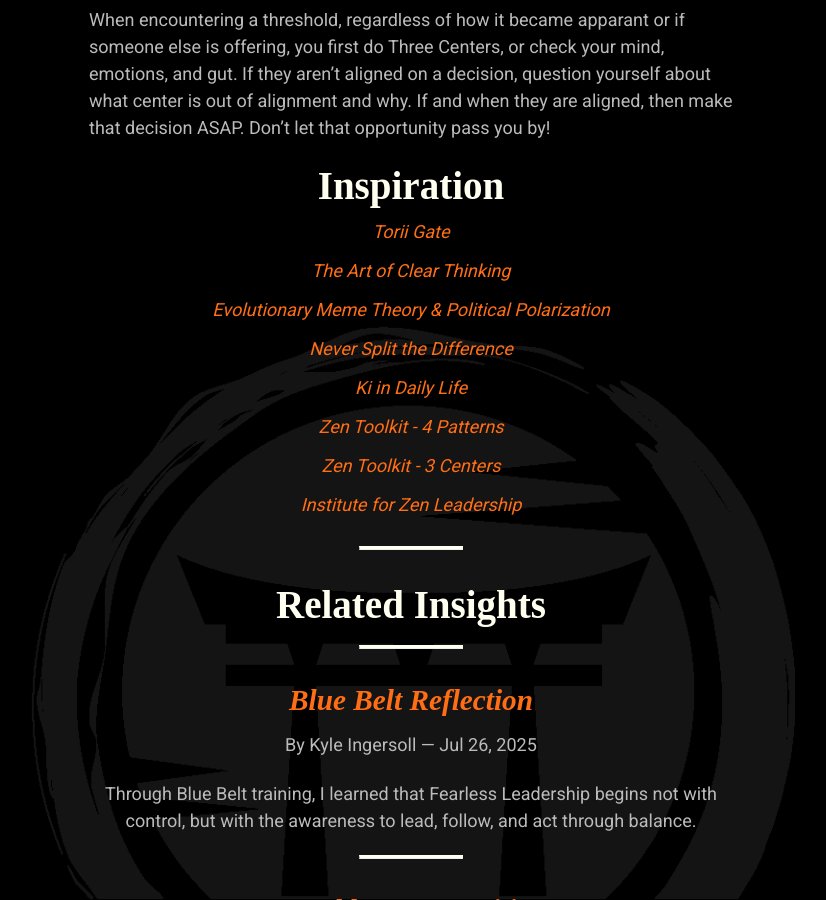
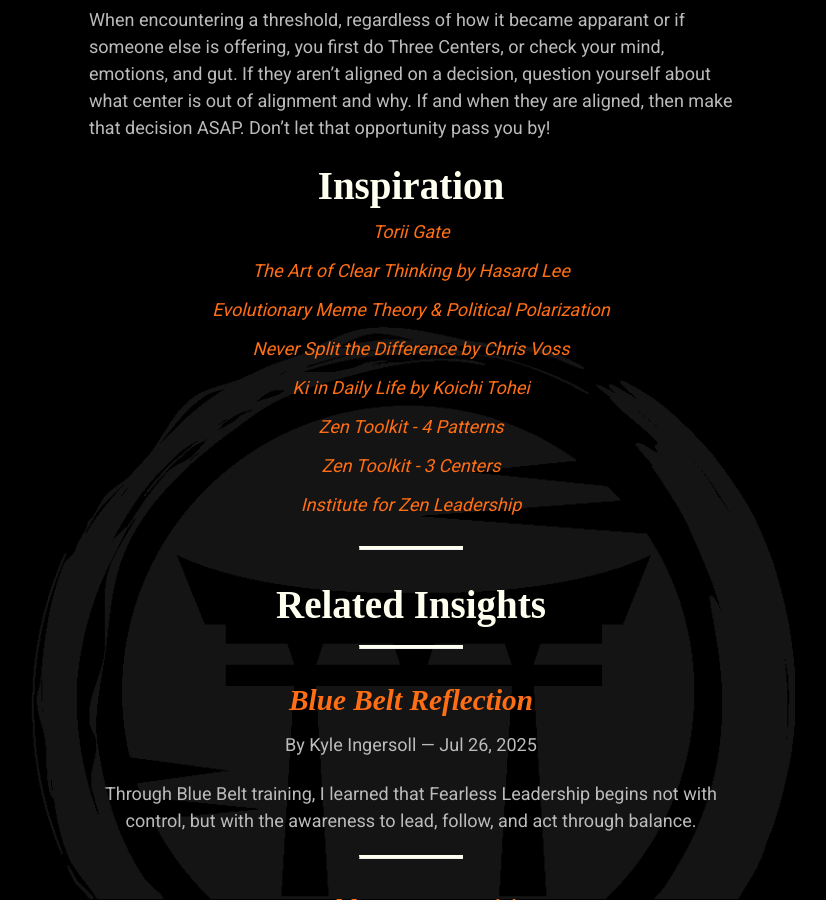
Before and after one commit to mindset-dojo/mindset-dojo.github.io, a Jekyll site: the page built from _forms/threshold.md, in a window 1280 px wide and 900 px high, scrolled down 887 px. Shown: the whole window, without its empty margins (229-1055 px from the left). Built offline with Jekyll 4.4.1, drawn with Linux system fonts in a browser that asks for light colours; some web fonts are replaced.

Commit message:
feat(threshold): add recognition of books' authorship to inspirations.

```diff
--- a/_forms/threshold.md
+++ b/_forms/threshold.md
@@ -27,10 +27,10 @@
 ## Inspiration
 
 - [Torii Gate](https://theartofzen.org/the-enchanting-world-of-torii-gates-in-japan/)
-- [The Art of Clear Thinking](https://www.amazon.com/Art-Clear-Thinking-Timeless-Decisions/dp/125028144X)
+- [The Art of Clear Thinking by Hasard Lee](https://www.amazon.com/Art-Clear-Thinking-Timeless-Decisions/dp/125028144X)
 - [Evolutionary Meme Theory & Political Polarization](https://www.youtube.com/watch?v=PvGiL9lRkJA)
-- [Never Split the Difference](https://www.amazon.com/Never-Split-Difference-Negotiating-Depended/dp/0062407805)
-- [Ki in Daily Life](https://www.amazon.com/Ki-Daily-Life-Koichi-Tohei/dp/4889960716)
+- [Never Split the Difference by Chris Voss](https://www.amazon.com/Never-Split-Difference-Negotiating-Depended/dp/0062407805)
+- [Ki in Daily Life by Koichi Tohei](https://www.amazon.com/Ki-Daily-Life-Koichi-Tohei/dp/4889960716)
 - [Zen Toolkit - 4 Patterns](https://vimeo.com/944675826/c57a7ce142)
 - [Zen Toolkit - 3 Centers](https://www.youtube.com/watch?v=OuK3HOIfUiw)
 - [Institute for Zen Leadership](https://zenleader.global/)
```
